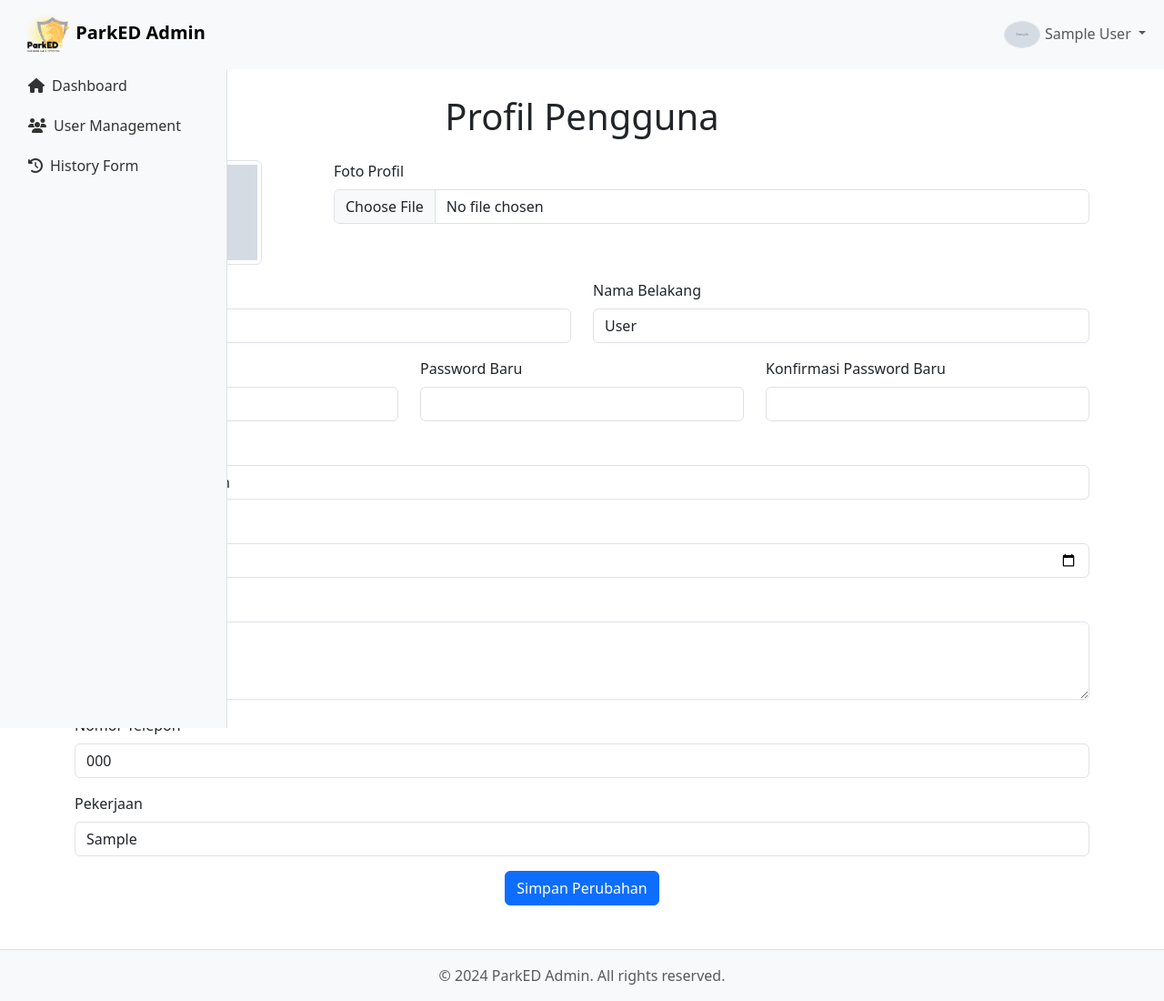
After one commit to andyathsid/parked-web-monorepo, a Laravel app: page /profileAdmin in a window 1280 px wide. The commit adds this page. Shown: the whole page at 91% size. Run offline with Laravel 10, Linux system fonts and the light colour scheme; a user stored in the database is signed in; tables that the repository leaves empty hold one stand-in row (values such as "Sample post"); grey boxes marked "Sample" are stand-in pictures; some libraries are stand-ins or nearby versions.

Commit message:
update profile

```diff
--- a/app/Http/Controllers/AuthController.php
+++ b/app/Http/Controllers/AuthController.php
@@ -42,7 +42,7 @@ class AuthController extends Controller
             'last_name' => $request->last_name,
             'email' => $request->email,
             'password' => Hash::make($request->password),
-            'photo' => 'assets/img/defaultUser.jpg',
+            'photo' => 'profile_photos/defaultUser.jpg',
             'role' => 'user',
             'last_login' => \now(),
         ]);
--- a/app/Http/Controllers/DashboardController.php
+++ b/app/Http/Controllers/DashboardController.php
@@ -19,4 +19,12 @@ class DashboardController extends Controller
 
         return \view('backend/dashboard', \compact('user', 'tittle', 'totalUsers', 'totalForms'));
     }
+
+    public function profile()
+    {
+        $user = Auth::user();
+        $tittle = 'profile';
+
+        return \view('backend/profile', \compact('user', 'tittle'));
+    }
 }
--- a/resources/views/backend/layout/navbar.blade.php
+++ b/resources/views/backend/layout/navbar.blade.php
@@ -36,7 +36,7 @@
                             {{ $user['last_name'] }}
                         </a>
                         <ul class="dropdown-menu dropdown-menu-end" aria-labelledby="navbarDropdown">
-                            <li><a class="dropdown-item" href="#">Profile</a></li>
+                            <li><a class="dropdown-item" href="/profileAdmin">Profile</a></li>
                             <li>
                                 <hr class="dropdown-divider">
                             </li>
--- /dev/null
+++ b/resources/views/backend/profile.blade.php
@@ -0,0 +1,124 @@
+@extends('backend.layout.app')
+
+@section('contentAdmin')
+    <div class="container my-5">
+
+        <h1 class="text-center mb-4">Profil Pengguna</h1>
+
+        <form action="/update-profile" method="POST" enctype="multipart/form-data">
+            @csrf
+            <div class="row justify-content-center">
+                <div class="col-md-3 mb-3 text-center">
+                    <img id="imagePreview" src="{{ $user->photo ? Storage::url($user->photo) : asset($user->google_photo) }}"
+                        class="img-thumbnail" alt="Foto Profil" style="max-width: 150px; height: auto;">
+                </div>
+
+                <div class="col-md-9 mb-3">
+                    <label for="photo" class="form-label">Foto Profil</label>
+                    <input type="file" class="form-control" id="photo" accept="image/*"
+                        onchange="previewImage(event)" name="photo">
+                    @error('photo')
+                        <div class="text-danger">{{ $message }}</div>
+                    @enderror
+                </div>
+            </div>
+            <div class="row">
+                <div class="col-md-6 mb-3">
+                    <label for="firstName" class="form-label">Nama Depan</label>
+                    <input type="text" name="first_name" class="form-control" id="firstName"
+                        value="{{ old('first_name', $user->first_name) }}" required>
+                    @error('first_name')
+                        <div class="text-danger">{{ $message }}</div>
+                    @enderror
+                </div>
+                <div class="col-md-6 mb-3">
+                    <label for="lastName" class="form-label">Nama Belakang</label>
+                    <input type="text" class="form-control" id="lastName"
+                        value="{{ old('last_name', $user->last_name) }}" name="last_name" required>
+                    @error('last_name')
+                        <div class="text-danger">{{ $message }}</div>
+                    @enderror
+                </div>
+            </div>
+            @if ($user->password == null)
+                <div class="row">
+                    <div class="col-md-6 mb-3">
+                        <label for="password" class="form-label">Password</label>
+                        <input type="password" name="password" class="form-control" id="password" required>
+                        @error('password')
+                            <div class="text-danger">{{ $message }}</div>
+                        @enderror
+                    </div>
+                    <div class="col-md-6 mb-3">
+                        <label for="confirmPassword" class="form-label">Konfirmasi Password</label>
+                        <input type="password" class="form-control" id="confirmPassword" name="confirmed" required>
+                    </div>
+                </div>
+            @else
+                <div class="row">
+                    <div class="col-md-4 mb-3">
+                        <label for="oldPassword" class="form-label">Password Lama</label>
+                        <input type="password" name="old_password" class="form-control" id="oldPassword" required>
+                        @error('old_password')
+                            <div class="text-danger">{{ $message }}</div>
+                        @enderror
+                    </div>
+                    <div class="col-md-4 mb-3">
+                        <label for="newPassword" class="form-label">Password Baru</label>
+                        <input type="password" name="password" class="form-control" id="newPassword" required>
+                        @error('password')
+                            <div class="text-danger">{{ $message }}</div>
+                        @enderror
+                    </div>
+                    <div class="col-md-4 mb-3">
+                        <label for="confirmNewPassword" class="form-label">Konfirmasi Password Baru</label>
+                        <input type="password" class="form-control" id="confirmNewPassword" name="confirmed" required>
+                    </div>
+                </div>
+            @endif
+            <div class="mb-3">
+                <label for="email" class="form-label">Alamat Email</label>
+                <input type="email" class="form-control" id="email" value="{{ $user->email }}" readonly>
+            </div>
+            <div class="mb-3">
+                <label for="dateOfBirth" class="form-label">Tanggal Lahir
+                </label>
+                <input type="date" class="form-control" id="dateOfBirth" name="dateOfBirth" required
+                    value="{{ $user->tgl_ulangtahun->format('Y-m-d') }}">
+                @error('dateOfBirth')
+                    <div class="text-danger">{{ $message }}</div>
+                @enderror
+            </div>
+            <div class="mb-3">
+                <label for="address" class="form-label">Alamat</label>
+                <textarea class="form-control" id="address" name="address" rows="3" required>{{ old('address', $user->address) }}</textarea>
+                @error('address')
+                    <div class="text-danger">{{ $message }}</div>
+                @enderror
+            </div>
+            <div class="mb-3">
+                <label for="phoneNumber" class="form-label">Nomor Telepon</label>
+                <input type="tel" class="form-control" id="phoneNumber" name="phoneNumber"
+                    value="{{ old('phoneNumber', $user->phone_number) }}" required>
+                @error('phoneNumber')
+                    <div class="text-danger">{{ $message }}</div>
+                @enderror
+            </div>
+            <div class="mb-3">
+                <label for="occupation" class="form-label">Pekerjaan</label>
+                <input type="text" class="form-control" id="occupation" name="occupation"
+                    value="{{ old('occupation', $user->occupation) }}">
+                @error('occupation')
+                    <div class="text-danger">{{ $message }}</div>
+                @enderror
+            </div>
+
+            <div class="text-center">
+                <button type="submit" class="btn btn-primary">Simpan Perubahan</button>
+            </div>
+        </form>
+    </div>
+
+
+    <!-- Main content ends here -->
+@endsection
--- a/routes/web.php
+++ b/routes/web.php
@@ -60,6 +60,8 @@ Route::middleware(['auth', 'role:admin'])->group(function () {
     Route::get('/UserEdit/{id}', [UserManagementController::class, 'edit'])->name('UserEdit');
     Route::post('/UserUpdate/{id}', [UserManagementController::class, 'update'])->name('update.User');
     Route::get('/deleteUser/{id}', [UserManagementController::class, 'destroy'])->name('deleteUser');
+    Route::get('/profileAdmin', [DashboardController::class, 'profile'])->name('profileAdmin');
+
 
 
     Route::get('/historyform', [HistoryFormController::class, 'index'])->name('HistoryForm');
```
Also changed, not shown: app/Http/Controllers/FormController.php (+4 -7 lines), app/Http/Controllers/UserController.php (+33 -14 lines), resources/views/frontend/user/Profile.blade.php (+35 -34 lines), public/assets/js/script.js.
